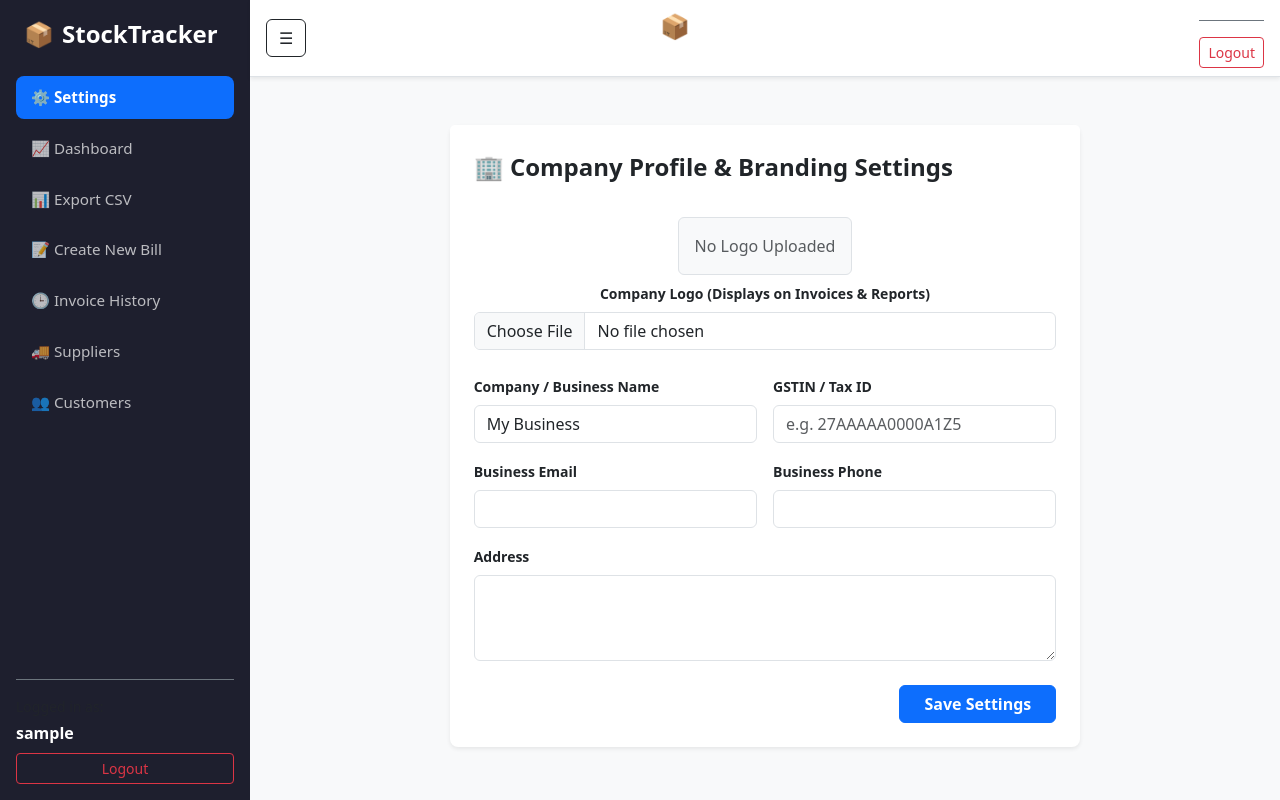
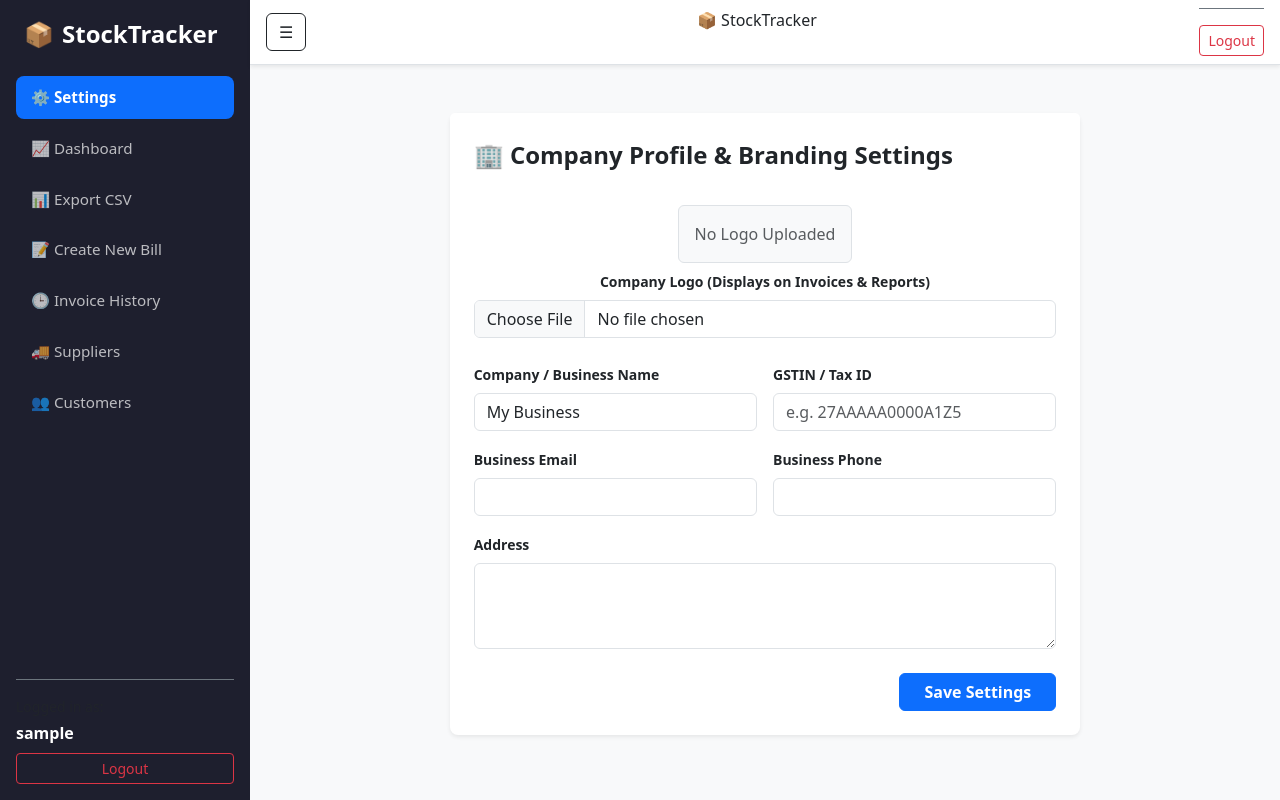
Before and after one commit to mhatretanmay009/STOCKTRACKER, a Django app: page /settings/ in a window 1280 px wide. Run offline with Django 5.2, Linux system fonts and the light colour scheme; the visitor is signed in with stand-in values (Sample User, id 1); data comes from the database, SQL or seed files in the repository.

Commit message:
FIX NAV BAR

```diff
--- a/TEMPLATES/base.html
+++ b/TEMPLATES/base.html
@@ -121,9 +121,7 @@
                         ☰
                     </button>
                     <div class="mb-4 text-start px-2">
-                        <a href="{% url 'home' %}" class="text-white text-decoration-none fw-bold fs-4 d-flex align-items-center gap-2">
-                            <span>📦</span> StockTracker
-                        </a>
+                        <span>📦 StockTracker </span>
                     </div>
                     <!-- User Auth Footer -->
                     {% if user.is_authenticated %}
```
